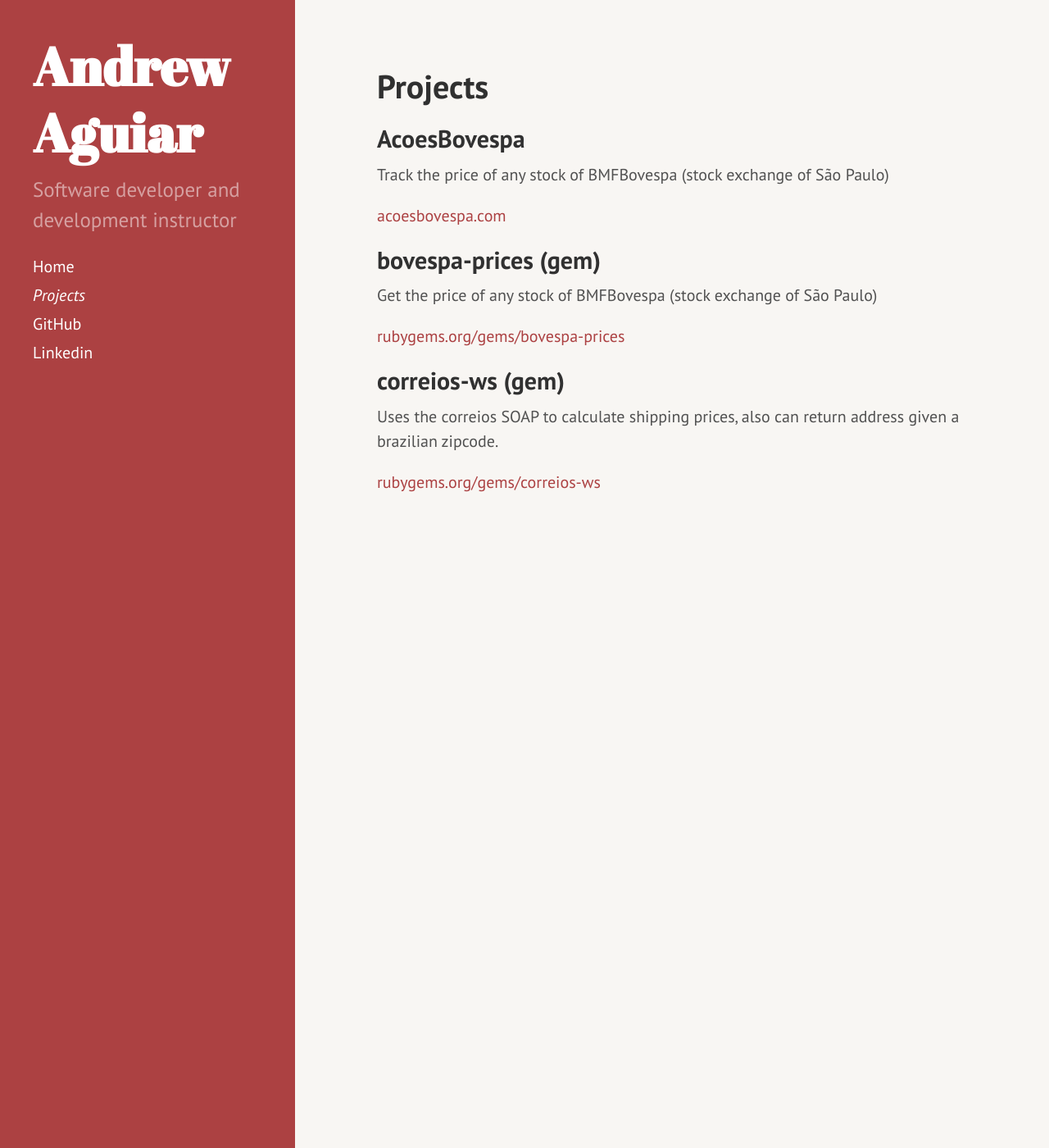
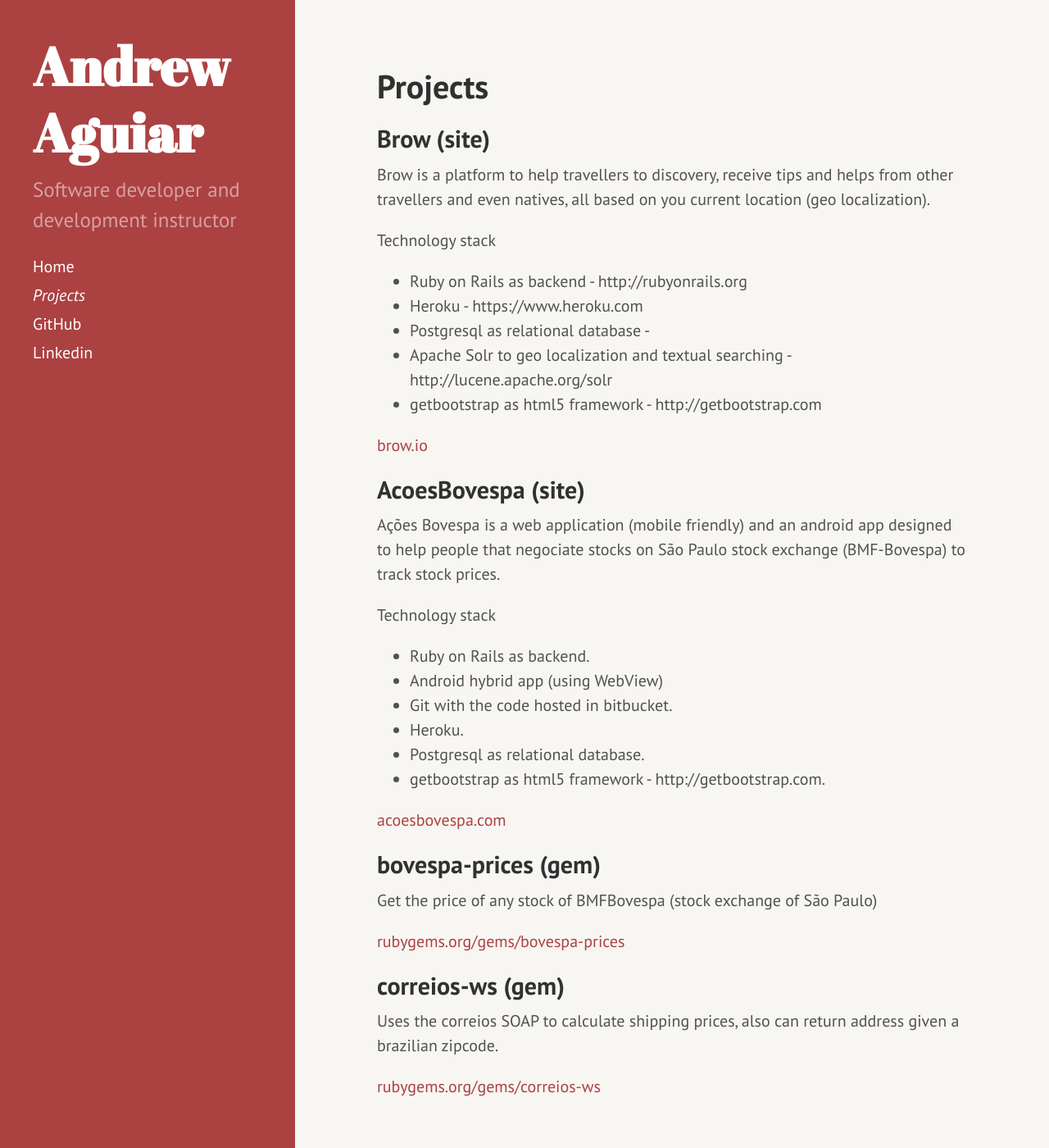
Before and after one commit to gadsc/andrewaguiar.github.io, a Jekyll site: the page built from projects/index.md, in a window 1280 px wide and 1400 px high. Shown: the whole window at 82% size. Built offline with Jekyll 4.4.1, drawn with Linux system fonts in a browser that asks for light colours; Markdown is read by kramdown in place of the engine named in the settings.

Commit message:
Update index.md

```diff
--- a/projects/index.md
+++ b/projects/index.md
@@ -3,9 +3,30 @@
 title: Projects
 ---
 
-## AcoesBovespa
+## Brow (site)
 
-Track the price of any stock of BMFBovespa (stock exchange of São Paulo)
+Brow is a platform to help travellers to discovery, receive tips and helps from other travellers and even natives, all based on you current location (geo localization).
+
+Technology stack
+  - Ruby on Rails as backend - http://rubyonrails.org
+  - Heroku - https://www.heroku.com
+  - Postgresql as relational database -
+  - Apache Solr to geo localization and textual searching - http://lucene.apache.org/solr
+  - getbootstrap as html5 framework - http://getbootstrap.com
+
+[brow.io](http://www.brow.io)
+
+## AcoesBovespa (site)
+
+Ações Bovespa is a web application (mobile friendly) and an android app designed to help people that negociate stocks on São Paulo stock exchange (BMF-Bovespa) to track stock prices.
+
+Technology stack
+  - Ruby on Rails as backend.
+  - Android hybrid app (using WebView)
+  - Git with the code hosted in bitbucket.
+  - Heroku.
+  - Postgresql as relational database.
+  - getbootstrap as html5 framework - http://getbootstrap.com.
 
 [acoesbovespa.com](http://www.acoesbovespa.com)
 
```
